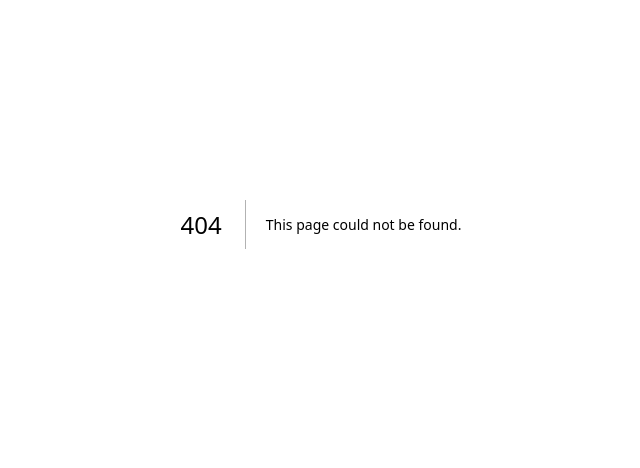
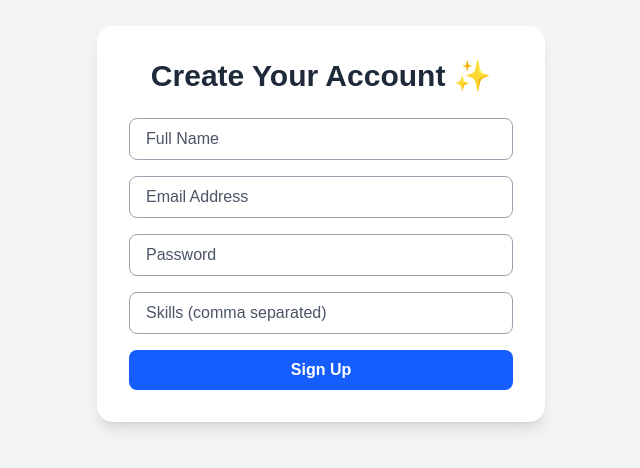
Before and after one commit to Hiya13/skill-gap-analyzer, a Next.js app: page /signup in a window 1280 px wide. Before the commit this address had no page. Shown: the part 176-644 px from the top of the page, without its empty margins (319-959 px from the left). Built offline with nearby package versions, Linux system fonts and the light colour scheme; no server answers.

Commit message:
Day09: authentication

```diff
--- a/src/app/api/analyze/route.ts
+++ b/src/app/api/analyze/route.ts
@@ -1,7 +1,4 @@
 import { NextResponse } from "next/server";
-import { GoogleGenerativeAI } from "@google/generative-ai";
-
-const genAI = new GoogleGenerativeAI(process.env.GEMINI_API_KEY!);
 
 export async function POST(req: Request) {
   try {
@@ -9,7 +6,7 @@ export async function POST(req: Request) {
 
     if (!userSkills || !target) {
       return NextResponse.json(
-        { error: "Missing required fields: userSkills or target" },
+        { error: "Missing required fields" },
         { status: 400 }
       );
     }
@@ -21,23 +18,37 @@ export async function POST(req: Request) {
     const prompt = `
 You are a career coach.
 The user currently has these skills: ${skillList}.
-They want to apply for "${target}".
+They are preparing for the company or role: "${target}".
 List 5–8 missing or important additional skills they should learn.
-Just return the skill names separated by commas, no explanations.
+Return only the skill names, comma-separated.
 `;
 
-    const model = genAI.getGenerativeModel({ model: "gemini-1.5-flash-latest" });
-    const result = await model.generateContent(prompt);
-    const text = result.response.text();
+    const res = await fetch("https://openrouter.ai/api/v1/chat/completions", {
+      method: "POST",
+      headers: {
+        "Content-Type": "application/json",
+        Authorization: `Bearer ${process.env.OPENROUTER_API_KEY}`,
+      },
+      body: JSON.stringify({
+        model: "gpt-3.5-turbo", // You can also try: "mistralai/mixtral-8x7b"
+        messages: [{ role: "user", content: prompt }],
+      }),
+    });
 
-    const missingSkills = text
+    const data = await res.json();
+    const output =
+      data?.choices?.[0]?.message?.content?.trim() ||
+      "No result from model.";
+
+    const missingSkills = output
       .split(/,|\n|-/)
-      .map((s) => s.trim())
-      .filter((s) => s && s.length < 50);
+      .map((s: string) => s.trim())
+      .filter(Boolean)
+      .slice(0, 8);
 
     return NextResponse.json({ missingSkills });
   } catch (err: any) {
-    console.error("Gemini API Error:", err);
+    console.error("OpenRouter API Error:", err);
     return NextResponse.json({ error: err.message }, { status: 500 });
   }
 }
--- a/src/app/dashboard/page.tsx
+++ b/src/app/dashboard/page.tsx
@@ -1,4 +1,7 @@
 "use client";
+
+import { useRouter } from "next/navigation";
+import { supabase } from "@/utils/supabaseClient";
 
 import { useEffect, useState } from "react";
 
@@ -17,16 +20,35 @@ export default function DashboardPage() {
   const [error, setError] = useState("");
 
   // ✅ Load user from localStorage
+  const router = useRouter();
+
   useEffect(() => {
-    const stored = localStorage.getItem("currentUser");
-    if (stored) {
-      const parsed = JSON.parse(stored);
-      setUser(parsed);
-    } else {
-      setError("No user found. Please log in again.");
+    async function checkAuth() {
+      const {
+        data: { session },
+        error,
+      } = await supabase.auth.getSession();
+
+      if (error || !session) {
+        router.push("/login"); // Redirect to login if not authenticated
+        return;
+      }
+
+      // Load user data from session or metadata
+      const currentUser = {
+        id: session.user.id,
+        name: session.user.user_metadata?.name || "User",
+        email: session.user.email,
+        skills: session.user.user_metadata?.skills || [],
+      };
+
+      setUser(currentUser);
+      setLoading(false);
     }
-    setLoading(false);
-  }, []);
+
+    checkAuth();
+  }, [router]);
+
 
   // 🧠 Function to analyze skills (we’ll connect AI API next)
   const handleAnalyze = async () => {
@@ -135,6 +157,16 @@ export default function DashboardPage() {
           </div>
         )}
       </div>
+      <button
+        onClick={async () => {
+          await supabase.auth.signOut();
+          router.push("/login");
+        }}
+        className="mt-6 bg-red-500 text-white px-4 py-2 rounded-lg font-semibold hover:bg-red-600"
+      >
+        Log Out
+      </button>
+
     </div>
   );
 }
--- /dev/null
+++ b/src/app/login/page.tsx
@@ -0,0 +1,72 @@
+'use client';
+import { useState } from 'react';
+import { useRouter } from 'next/navigation';
+import { supabase } from '@/utils/supabaseClient';
+
+export default function LoginPage() {
+  const [email, setEmail] = useState('');
+  const [password, setPassword] = useState('');
+  const [loading, setLoading] = useState(false);
+  const router = useRouter();
+
+  const handleLogin = async (e: any) => {
+    e.preventDefault();
+    setLoading(true);
+
+    const { data, error } = await supabase.auth.signInWithPassword({
+      email,
+      password,
+    });
+
+    setLoading(false);
+
+    if (error) {
+      alert(error.message);
+    } else {
+      router.push('/dashboard');
+    }
+  };
+
+  return (
+    <main className="flex flex-col items-center justify-center min-h-screen bg-gray-100">
+      <div className="bg-white shadow-lg rounded-xl p-8 w-full max-w-md">
+        <h1 className="text-3xl font-bold mb-4 text-center text-gray-800">
+          Welcome Back 👋
+        </h1>
+
+        <form onSubmit={handleLogin} className="space-y-4">
+          <input
+            type="email"
+            placeholder="Email"
+            value={email}
+            onChange={(e) => setEmail(e.target.value)}
+            className="w-full border border-gray-400 rounded-lg px-4 py-2 text-gray-900 placeholder-gray-700 focus:border-blue-500 focus:ring-2 focus:ring-blue-300"
+            required
+          />
+          <input
+            type="password"
+            placeholder="Password"
+            value={password}
+            onChange={(e) => setPassword(e.target.value)}
+            className="w-full border border-gray-400 rounded-lg px-4 py-2 text-gray-900 placeholder-gray-700 focus:border-blue-500 focus:ring-2 focus:ring-blue-300"
+            required
+          />
+          <button
+            type="submit"
+            className="w-full bg-blue-600 text-white py-2 rounded-lg font-semibold hover:bg-blue-700"
+            disabled={loading}
+          >
+            {loading ? 'Logging in...' : 'Login'}
+          </button>
+        </form>
+
+        <p className="text-center text-gray-600 text-sm mt-4">
+          Don’t have an account?{' '}
+          <a href="/signup" className="text-blue-600 hover:underline">
+            Sign up
+          </a>
+        </p>
+      </div>
+    </main>
+  );
+}
--- /dev/null
+++ b/src/app/signup/page.tsx
@@ -0,0 +1,109 @@
+'use client';
+
+import { useState } from "react";
+import { useRouter } from "next/navigation";
+import { supabase } from "@/utils/supabaseClient";
+
+export default function SignupPage() {
+  const router = useRouter();
+  const [name, setName] = useState("");
+  const [email, setEmail] = useState("");
+  const [password, setPassword] = useState("");
+  const [skills, setSkills] = useState("");
+  const [loading, setLoading] = useState(false);
+
+  const handleSignup = async (e: any) => {
+    e.preventDefault();
+    setLoading(true);
+
+    try {
+      // 1️⃣ Create user in Supabase Auth
+      const { data, error } = await supabase.auth.signUp({
+        email,
+        password,
+        options: { data: { name, skills } },
+      });
+
+      if (error) throw error;
+
+      const user = data.user;
+      if (!user) throw new Error("Signup failed");
+
+      // 2️⃣ Insert user into your custom "users" table
+      const skillsArray = skills.split(",").map((s) => s.trim());
+
+      const { error: insertError } = await supabase.from("users").insert([
+        {
+          id: user.id, // use the same UID from auth
+          name,
+          email,
+          skills: skillsArray,
+        },
+      ]);
+
+      if (insertError) throw insertError;
+
+      // 3️⃣ Automatically log in after signup
+      await supabase.auth.signInWithPassword({ email, password });
+
+      router.push("/dashboard");
+    } catch (err: any) {
+      alert(err.message);
+      console.error("Signup Error:", err);
+    } finally {
+      setLoading(false);
+    }
+  };
+
+  return (
+    <main className="flex flex-col items-center justify-center min-h-screen bg-gray-100 px-6">
+      <div className="bg-white p-8 rounded-2xl shadow-lg w-full max-w-md">
+        <h1 className="text-3xl font-bold text-center mb-6 text-gray-800">
+          Create Your Account ✨
+        </h1>
+
+        <form onSubmit={handleSignup} className="space-y-4">
+          <input
+            type="text"
+            placeholder="Full Name"
+            value={name}
+            onChange={(e) => setName(e.target.value)}
+            className="w-full border border-gray-400 rounded-lg px-4 py-2 text-gray-900 placeholder-gray-600 focus:ring-2 focus:ring-blue-500"
+            required
+          />
+          <input
+            type="email"
+            placeholder="Email Address"
+            value={email}
+            onChange={(e) => setEmail(e.target.value)}
+            className="w-full border border-gray-400 rounded-lg px-4 py-2 text-gray-900 placeholder-gray-600 focus:ring-2 focus:ring-blue-500"
+            required
+          />
+          <input
+            type="password"
+            placeholder="Password"
+            value={password}
+            onChange={(e) => setPassword(e.target.value)}
+            className="w-full border border-gray-400 rounded-lg px-4 py-2 text-gray-900 placeholder-gray-600 focus:ring-2 focus:ring-blue-500"
+            required
+          />
+          <input
+            type="text"
+            placeholder="Skills (comma separated)"
+            value={skills}
+            onChange={(e) => setSkills(e.target.value)}
+            className="w-full border border-gray-400 rounded-lg px-4 py-2 text-gray-900 placeholder-gray-600 focus:ring-2 focus:ring-blue-500"
+          />
+
+          <button
+            type="submit"
+            disabled={loading}
+            className="w-full bg-blue-600 text-white py-2 rounded-lg font-semibold hover:bg-blue-700 transition"
+          >
+            {loading ? "Signing up..." : "Sign Up"}
+          </button>
+        </form>
+      </div>
+    </main>
+  );
+}
--- /dev/null
+++ b/src/utils/supabaseClient.ts
@@ -0,0 +1,6 @@
+import { createClient } from "@supabase/supabase-js";
+
+const supabaseUrl = process.env.NEXT_PUBLIC_SUPABASE_URL!;
+const supabaseAnonKey = process.env.NEXT_PUBLIC_SUPABASE_ANON_KEY!;
+
+export const supabase = createClient(supabaseUrl, supabaseAnonKey);
```
